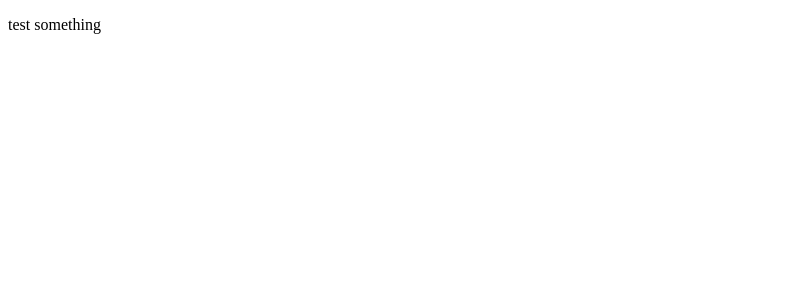
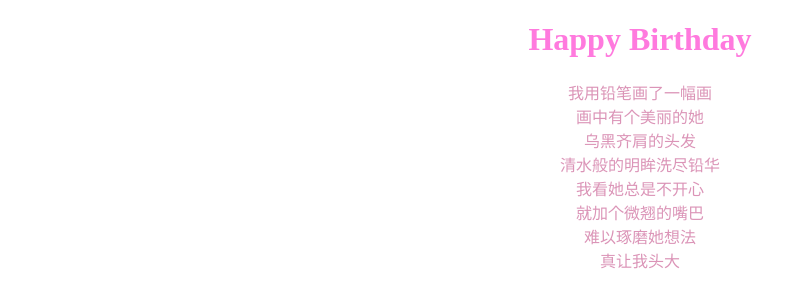
Before and after one commit to LloydFinch/nodejs_code, a plain HTML site: page study2/s_web/birthday.html in a window 1280 px wide. Shown: the whole page, without its empty margins (0-805 px from the left). Drawn offline with Linux system fonts and the light colour scheme.

Commit message:
add a new lyric

```diff
--- a/study2/s_web/birthday.html
+++ b/study2/s_web/birthday.html
@@ -3,14 +3,22 @@
 <head>
 	<meta http-equiv=content-type content=text/html;charset=utf-8>
 	<title>Happy Birthday</title>
-	<style type="text/css">
-		.bird{background: url(./img/ic_music_ygb_01.png);width: 140px;height:85px;animation: bird 2s steps(8) infinite; }
-	</style>
 </head>
 
-<body>
-	<p>
-		test something
+<body style="text-align:center;">
+	<h1 style="color: rgba(255,51,204,65%);"> Happy Birthday</h1>
+	<p style="color: rgba(204,102,153,70%);">
+		我用铅笔画了一幅画<br>
+		画中有个美丽的她<br>
+		乌黑齐肩的头发<br>
+		清水般的明眸洗尽铅华<br>
+		我看她总是不开心<br>
+		就加个微翘的嘴巴<br>
+		难以琢磨她想法<br>
+		真让我头大<br>
+
+
+
 	</p>
 </body>
 
```
Also changed, not shown: study2/s_web/lyric.js (added, +21 -0 lines).
